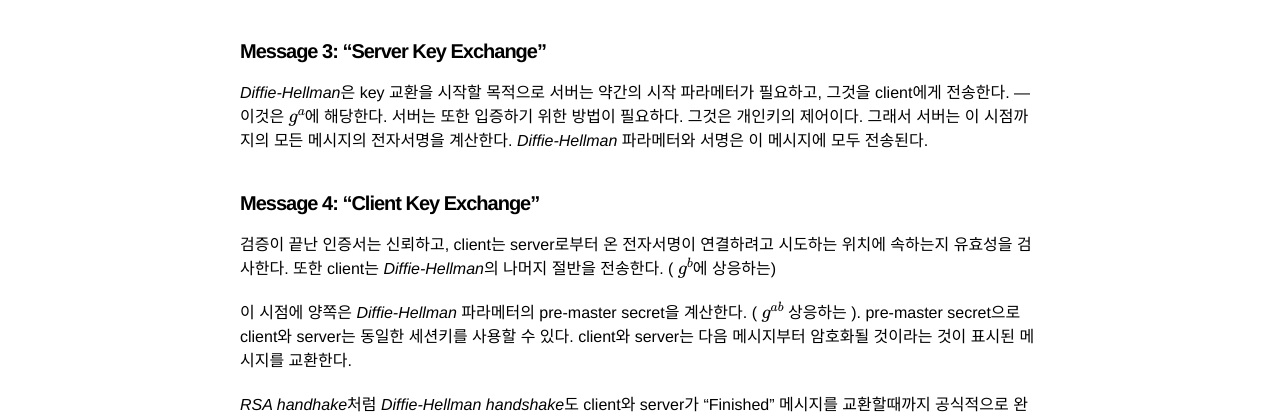
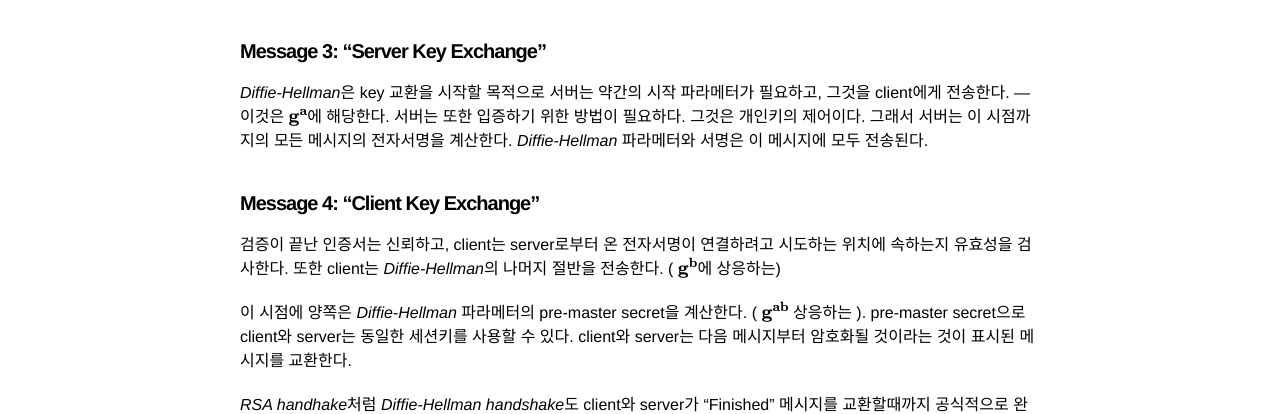
Before and after one commit to jybaek/jybaek.github.com, a Jekyll site: the page built from _posts/2016-08-01-DH-handshake.md, in a window 1280 px wide. Shown: the part 499-913 px from the top of the page. Built offline with Jekyll 4.4.1, drawn with Linux system fonts in a browser that asks for light colours; nearby versions of some CDN libraries; formulas are drawn with MathJax 3; comment, search, counter and statistics services are not loaded.

Commit message:
수식 나오지 않는 문제 수정#2

```diff
--- a/_posts/2016-08-01-DH-handshake.md
+++ b/_posts/2016-08-01-DH-handshake.md
@@ -15,12 +15,12 @@
 
 
 #### **Message 3: "Server Key Exchange"**
-*Diffie-Hellman*은 key 교환을 시작할 목적으로 서버는 약간의 시작 파라메터가 필요하고, 그것을 client에게 전송한다. --- 이것은 {%raw%}$$g^a$${%endraw%}에 해당한다. 서버는 또한 입증하기 위한 방법이 필요하다. 그것은 개인키의 제어이다. 그래서 서버는 이 시점까지의 모든 메시지의 전자서명을 계산한다. *Diffie-Hellman* 파라메터와 서명은 이 메시지에 모두 전송된다.
+*Diffie-Hellman*은 key 교환을 시작할 목적으로 서버는 약간의 시작 파라메터가 필요하고, 그것을 client에게 전송한다. --- 이것은 $$\mathbf{g^a}$$에 해당한다. 서버는 또한 입증하기 위한 방법이 필요하다. 그것은 개인키의 제어이다. 그래서 서버는 이 시점까지의 모든 메시지의 전자서명을 계산한다. *Diffie-Hellman* 파라메터와 서명은 이 메시지에 모두 전송된다.
 
 #### **Message 4: "Client Key Exchange"**
-검증이 끝난 인증서는 신뢰하고, client는 server로부터 온 전자서명이 연결하려고 시도하는 위치에 속하는지 유효성을 검사한다. 또한 client는 *Diffie-Hellman*의 나머지 절반을 전송한다. ( {%raw%}$$g^b$${%endraw%}에 상응하는)
+검증이 끝난 인증서는 신뢰하고, client는 server로부터 온 전자서명이 연결하려고 시도하는 위치에 속하는지 유효성을 검사한다. 또한 client는 *Diffie-Hellman*의 나머지 절반을 전송한다. ( $$\mathbf{g^b}$$에 상응하는)
 
-이 시점에 양쪽은 *Diffie-Hellman* 파라메터의 pre-master secret을 계산한다. ( {%raw%}$$g^{ab}$${%endraw%} 상응하는 ). pre-master secret으로 client와 server는 동일한 세션키를 사용할 수 있다. client와 server는 다음 메시지부터 암호화될 것이라는 것이 표시된 메시지를 교환한다.
+이 시점에 양쪽은 *Diffie-Hellman* 파라메터의 pre-master secret을 계산한다. ( $$\mathbf{g^{ab}}$$ 상응하는 ). pre-master secret으로 client와 server는 동일한 세션키를 사용할 수 있다. client와 server는 다음 메시지부터 암호화될 것이라는 것이 표시된 메시지를 교환한다.
 
 *RSA handhake*처럼 *Diffie-Hellman handshake*도 client와 server가 "Finished" 메시지를 교환할때까지 공식적으로 완전하다. 이후 client와 server의 통신은 세션키와 함께 암호화 된다.
 
```
